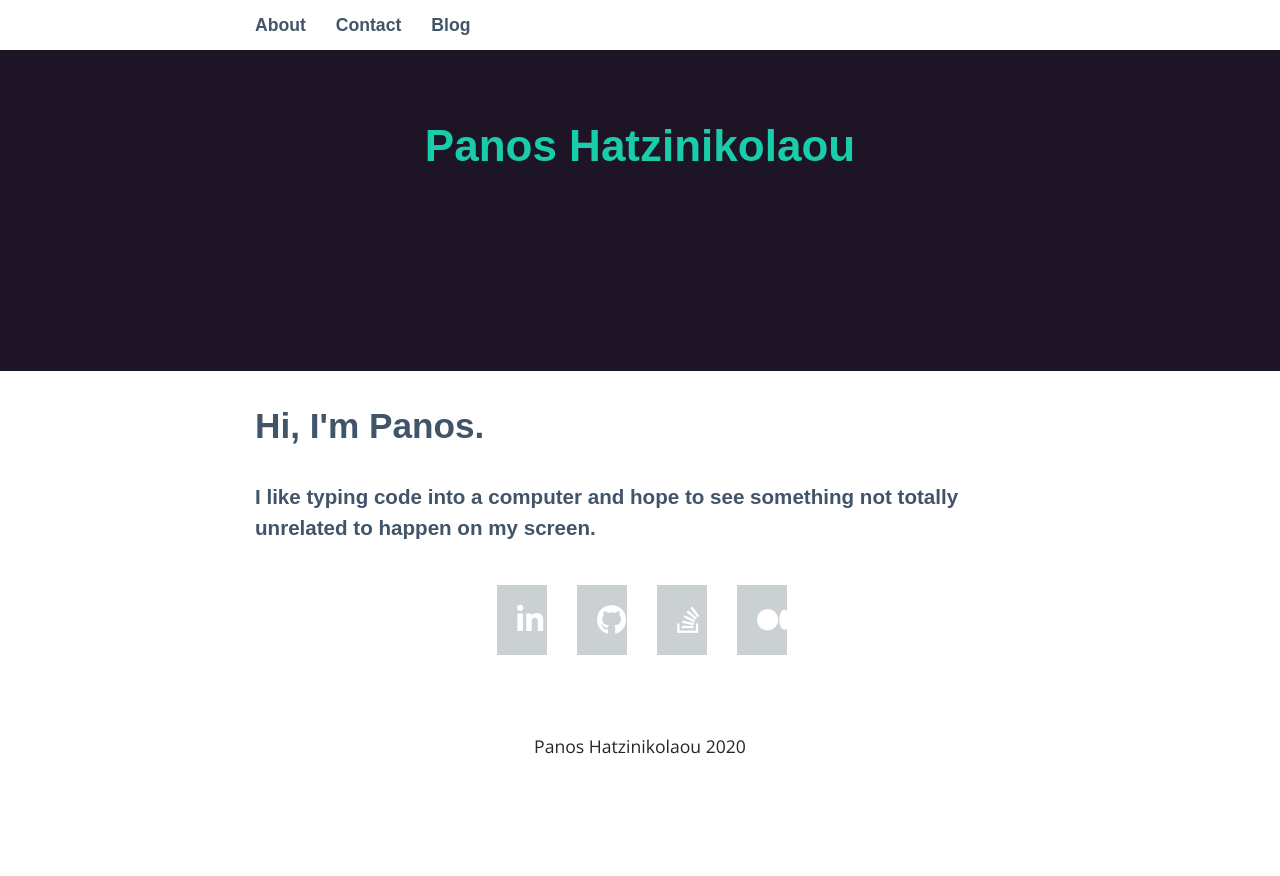
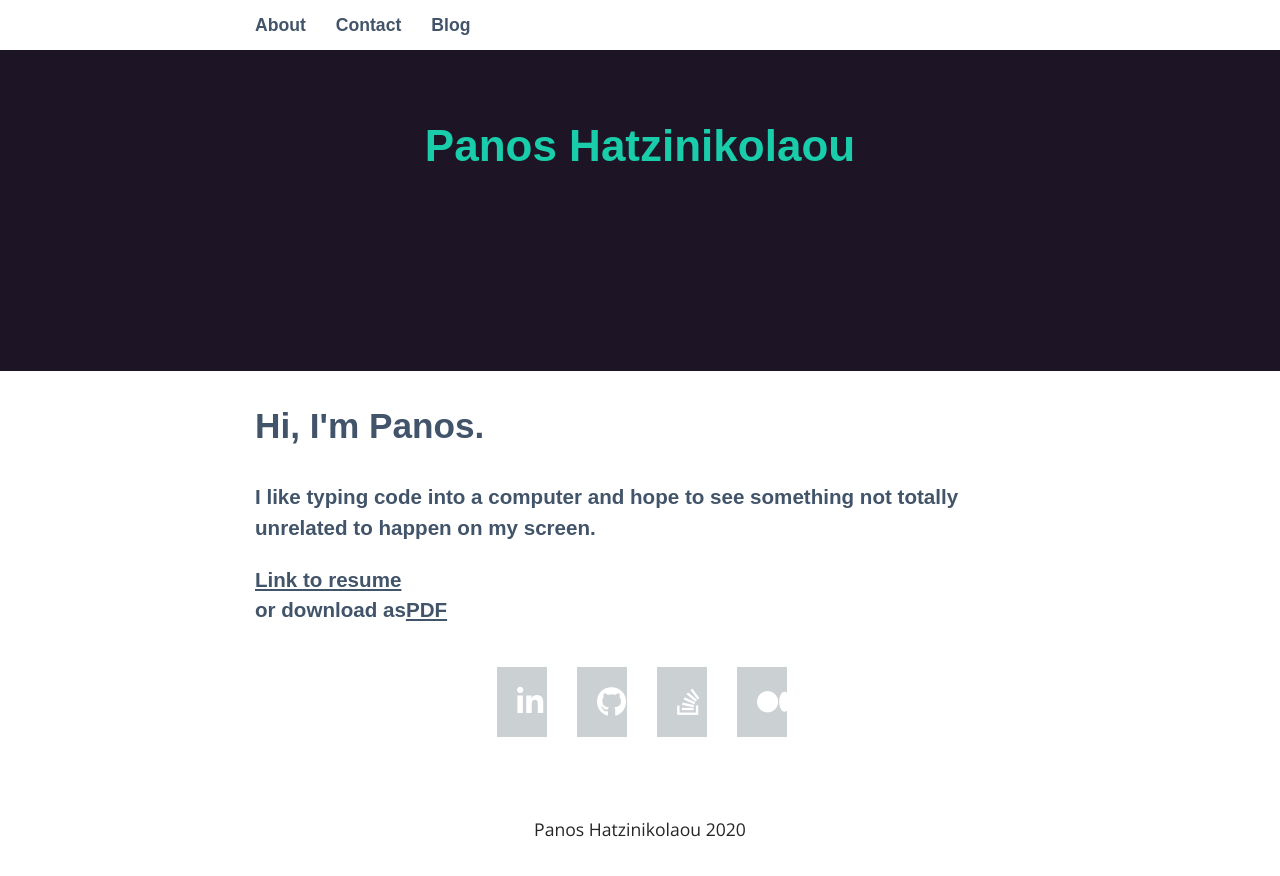
Before and after one commit to Paahn/paahns, a Jekyll site: the page built from index.html, in a window 1280 px wide and 900 px high, scrolled down 129 px. Shown: the top 876 px of the window. Built offline with Jekyll 4.4.1, drawn with Linux system fonts in a browser that asks for light colours; nearby versions of some CDN libraries; some web fonts are replaced; before the commit the page ends 947 px from its top, so only the background shows below that.

Commit message:
added resume on main page

```diff
--- a/index.html
+++ b/index.html
@@ -5,6 +5,11 @@ layout: default
 <h2>Hi, I'm Panos.</h2>
 <h3>I like typing code into a computer and hope to see something not totally unrelated to happen on my screen.</h3>
 
+<h3>
+  <a href="https://resume.creddle.io/resume/e3ie6ob9fpo" target="_blank">Link to resume</a><br>
+  or download as<a href="https://resume.creddle.io/resume/e3ie6ob9fpo.pdf" download>PDF</a>
+</h3>
+
 <div class="social-me">
   <span class="center-me"><a href="https://www.linkedin.com/in/panos-hatzinikolaou-2712a1a3/" class="fa fa-linkedin"></a></span>
   <span class="center-me"><a href="https://github.com/Paahn/" class="fa fa-github"></a></span>
```
